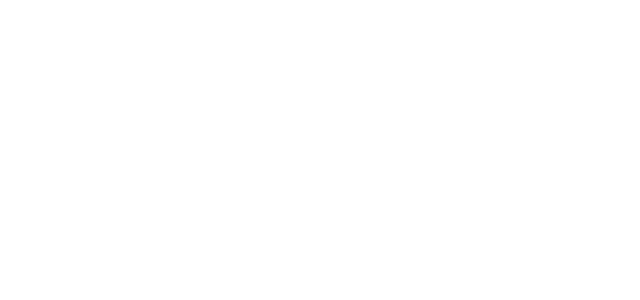
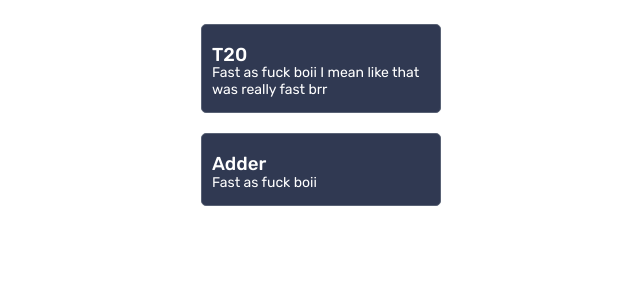
Before and after one commit to itschip/Select, a Svelte app in the folder menu/: page / in a window 1280 px wide. Shown: the top 300 px of the page, without its empty margins (319-959 px from the left). Built offline with nearby package versions, Linux system fonts and the light colour scheme.

Commit message:
style changes

```diff
--- a/menu/src/App.svelte
+++ b/menu/src/App.svelte
@@ -1,32 +1,24 @@
 <script lang="ts">
   import Menu from './components/Menu/Menu.svelte';
 
-/*  setTimeout(() => {
+  setTimeout(() => {
     window.dispatchEvent(
             new MessageEvent('message', {
               data: {
-                method: 'setData',
-                data: [
-                  {
-                    id: 1,
-                    title: "T20",
-                    desc: 'Fast as fuck boii'
-                  },
-                  {
-                    id: 1,
-                    title: "Adder",
-                    desc: 'Fast as fuck boii'
-                  }
-                ]
+                method: 'setVisibility',
+                data: true
               }
             })
     )
-  }, 1000);*/
+  }, 1000)
 
   let visibility;
 
   window.addEventListener('message', (event) => {
-    visibility = event.data.visible;
+    const msg = event.data
+    if (msg.method === 'setVisibility') {
+      visibility = msg.data;
+    }
   })
 
 </script>
@@ -38,6 +30,11 @@
 </main>
 
 <style>
+  @import url('https://fonts.googleapis.com/css2?family=Rubik:wght@400;500;600&display=swap');
+  * {
+    font-family: 'Rubik', sans-serif;
+  }
+
   main {
     text-align: center;
     padding: 1em;
--- a/menu/src/components/Menu/Menu.svelte
+++ b/menu/src/components/Menu/Menu.svelte
@@ -1,13 +1,33 @@
 <script lang="ts">
   import MenuItem from './MenuItem.svelte';
+
+  setTimeout(() => {
+    window.dispatchEvent(
+            new MessageEvent('message', {
+              data: {
+                method: 'setData',
+                data: [
+                  {
+                    id: 1,
+                    title: "T20",
+                    desc: 'Fast as fuck boii I mean like that was really fast brr'
+                  },
+                  {
+                    id: 1,
+                    title: "Adder",
+                    desc: 'Fast as fuck boii'
+                  }
+                ]
+              }
+            })
+    )
+  }, 1000);
 
   let items = [];
 
   window.addEventListener('message', (event) => {
-    console.log(event)
     const msg = event.data
     if (msg.method === 'setData') {
-      console.log(msg.data)
       items = msg.data;
     }
   })
--- a/menu/src/components/Menu/MenuItem.svelte
+++ b/menu/src/components/Menu/MenuItem.svelte
@@ -21,30 +21,36 @@
 </div>
 
 <style>
-  @import url('https://fonts.googleapis.com/css2?family=Rubik:wght@400;500;600&display=swap');
 
   .menu-item {
-    font-family: 'Rubik', sans-serif;
     display: flex;
     flex-flow: column;
     align-content: center;
-    align-items: center;
-    background-color: #232323;
+    text-align: left;
+    padding-left: 10px;
+    background-color: #303952;
+    border: 1px solid #596275;
     height: auto;
     min-height: 50px;
     max-height: 100px;
     color: #fff;
     margin-bottom: 20px;
-    border-radius: 7px;
+    border-radius: 5px;
     cursor: pointer;
+    transition: .1s;
+  }
+
+  .menu-item:hover {
+    background-color: #596275;
   }
 
   .item-title {
-    font-weight: 600;
+    font-weight: 500;
   }
 
   .item-description {
     margin-top: -20px;
     font-weight: 400;
+    font-size: 14px;
   }
 </style>
```
